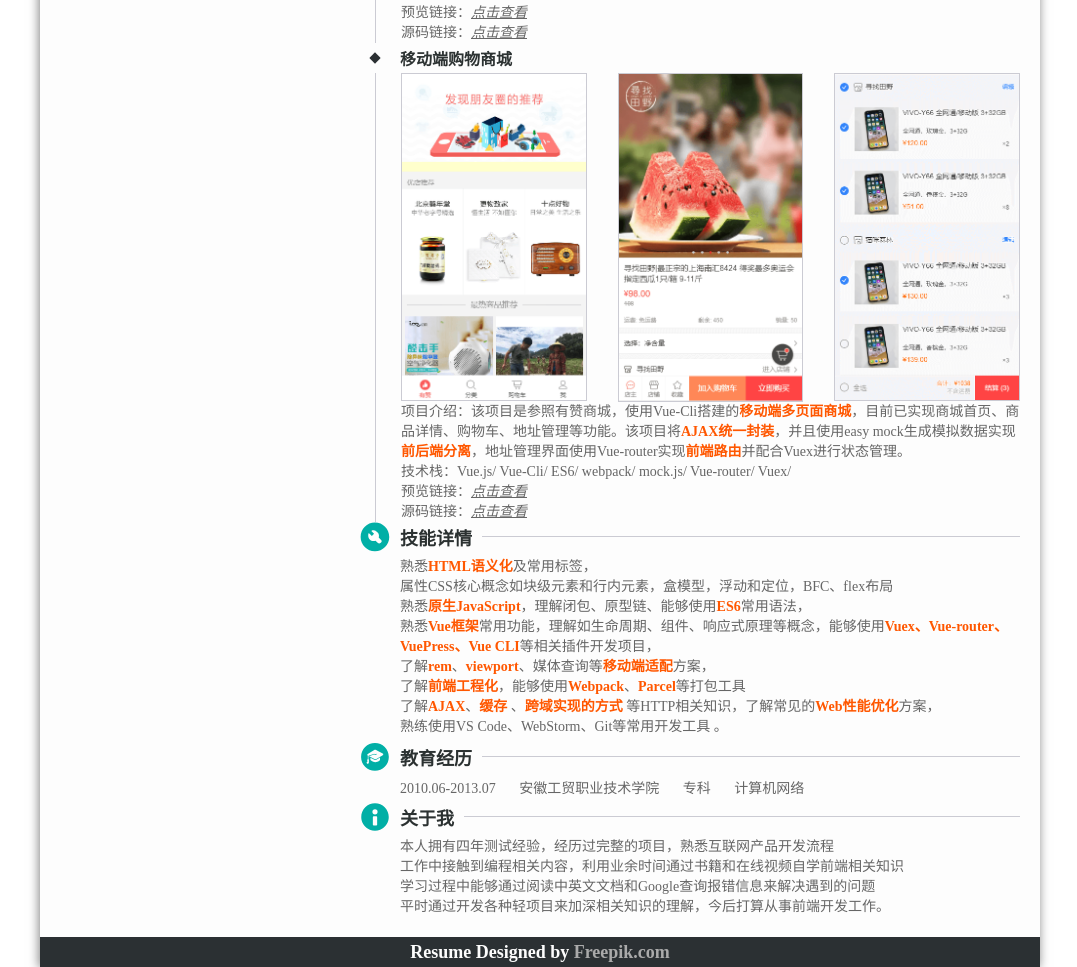
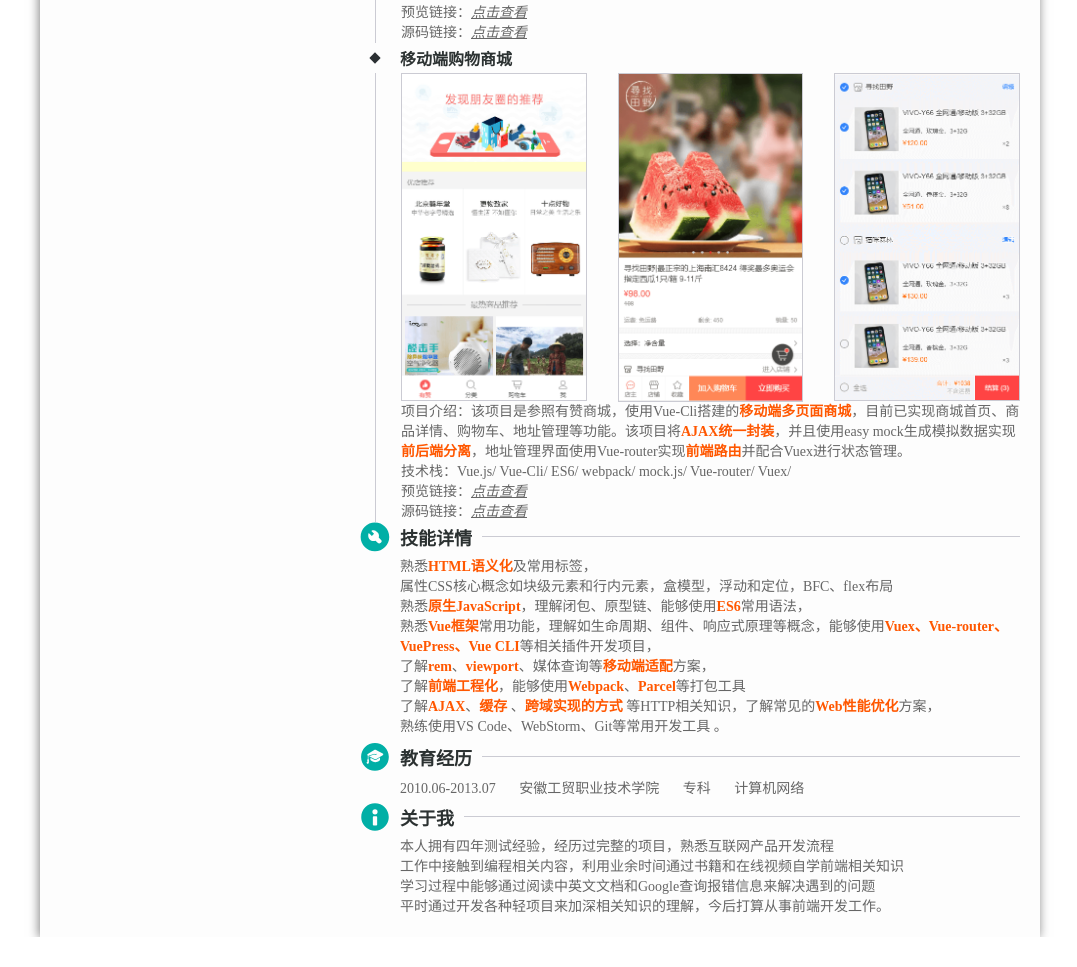
Before and after one commit to hefangs/resume, a plain HTML site: page index.html in a window 1280 px wide. Shown: the part 1713-2680 px from the top of the page, without its empty margins (100-1177 px from the left). After the commit the page ends 2650 px from the top, so only its background shows below. Drawn offline with Linux system fonts and the light colour scheme.

Commit message:
remove footer

```diff
--- a/index.html
+++ b/index.html
@@ -379,7 +379,8 @@
                                 class="important">移动端适配</span>方案，</p>
                         <p>了解<span class="important">前端工程化</span>，能够使用<span class="important">Webpack</span>、<span
                                 class="important">Parcel</span>等打包工具</p>
-                        <p>了解<span class="important">AJAX</span>、<span class="important">缓存</span> 、<span class="important">跨域实现的方式</span>
+                        <p>了解<span class="important">AJAX</span>、<span class="important">缓存</span> 、<span
+                                class="important">跨域实现的方式</span>
                             等HTTP相关知识，了解常见的<span class="important">Web性能优化</span>方案，
                         </p>
                         <p>熟练使用VS Code、WebStorm、Git等常用开发工具 。</p>
@@ -426,10 +427,9 @@
             </div>
         </main>
 
-        <footer>
-            Resume Designed by <a href="https://www.freepik.com/free-vector/professional-resume-template_837838.htm"
-                target="_blank">Freepik.com</a>
-        </footer>
+        <!-- <footer>
+            Copyright © 2019 Hefang
+        </footer> -->
 
 
     </div>
```
